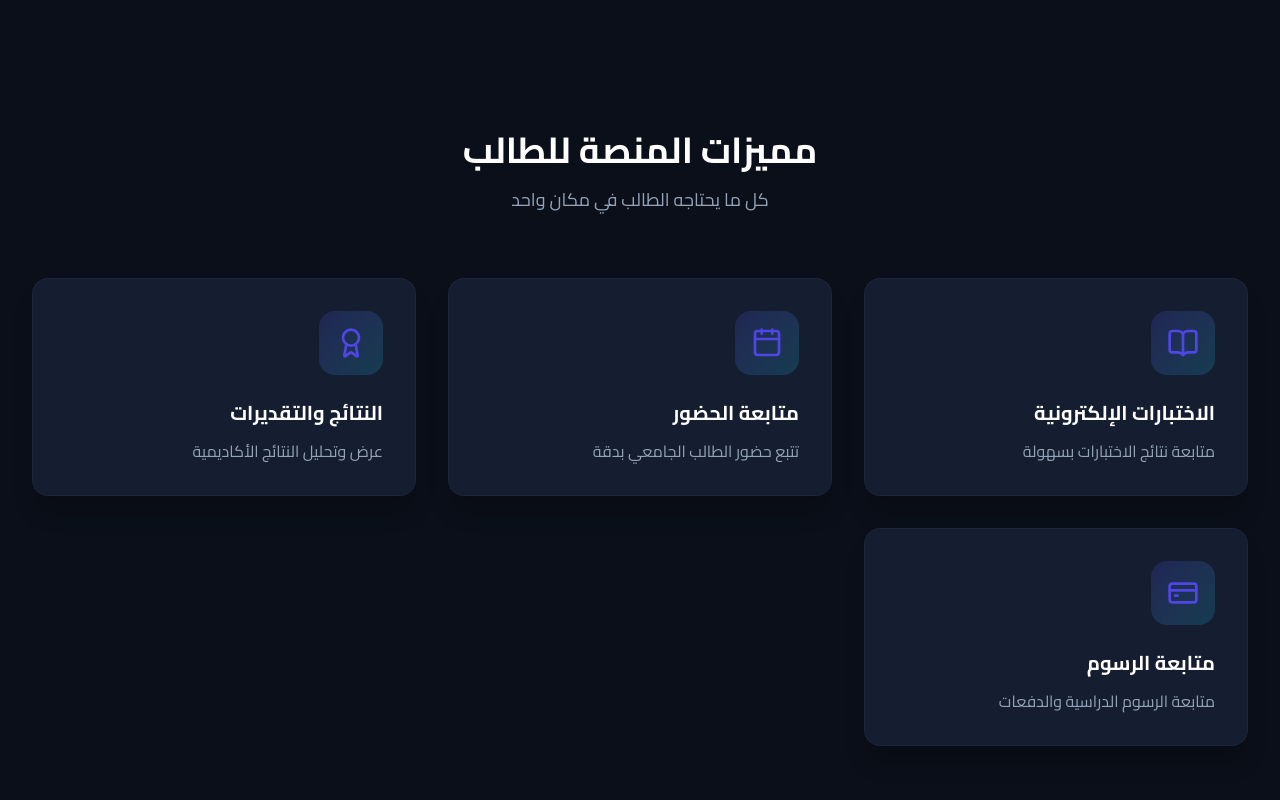
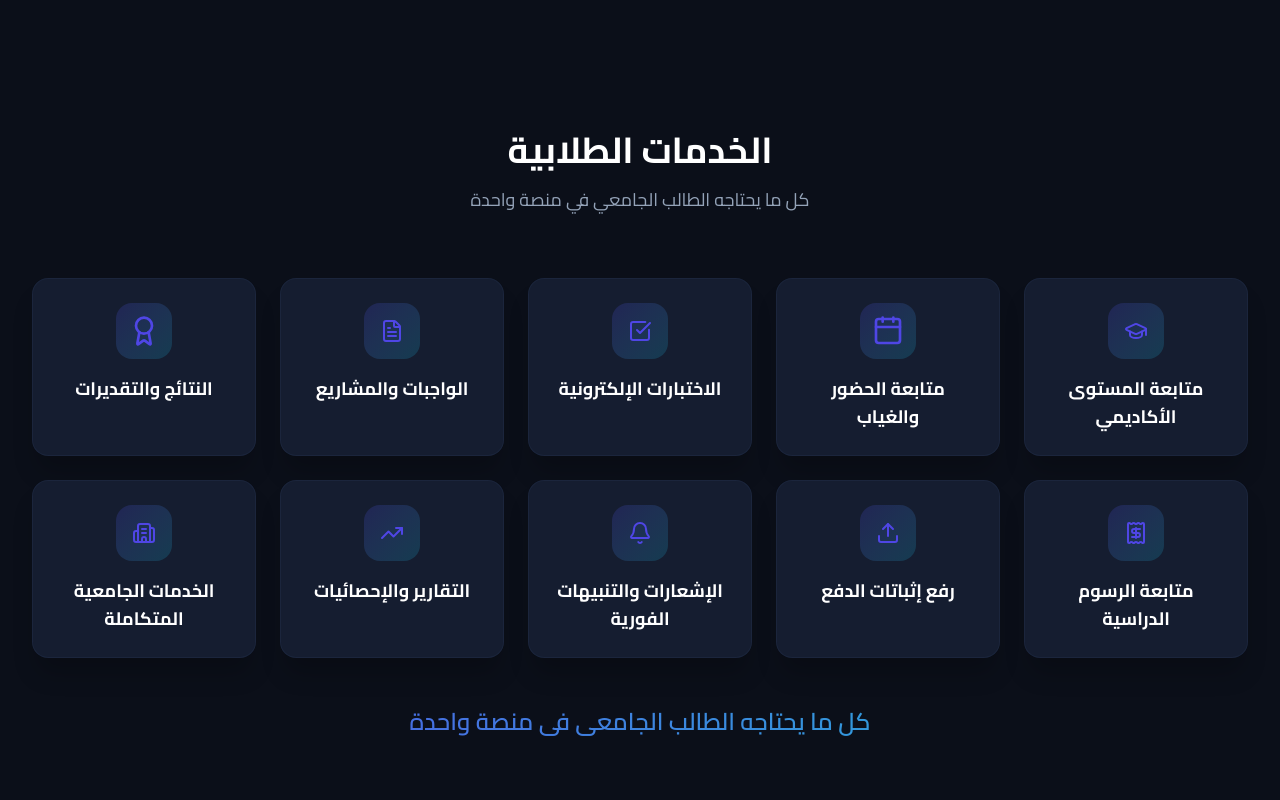
Before and after one commit to aalmoamly-pixel/attendance-system, a React (Vite) app: page / in a window 1280 px wide. Shown: the part 1420-2220 px from the top of the page. Built offline with nearby package versions, Linux system fonts and the light colour scheme; no server answers.

Commit message:
Add student services section and fix sidebar scroll

```diff
--- a/src/components/public/HomePage.tsx
+++ b/src/components/public/HomePage.tsx
@@ -1,4 +1,4 @@
-import { Link } from 'react-router-dom';
+import { Link, useLocation } from 'react-router-dom';
 import {
   Users,
   BookOpen,
@@ -13,10 +13,16 @@ import {
   Bell,
   BarChart3,
   Globe,
-  School
+  School,
+  FileText as FileDocument,
+  ClipboardList,
+  Receipt,
+  TrendingUp as TrendingUpIcon,
+  Building2
 } from 'lucide-react';
 import PublicLayout from './PublicLayout';
 import { useCMS } from '../../contexts/CMSContext';
+import { useEffect } from 'react';
 
 const iconMap: Record<string, React.ReactNode> = {
   Users: <Users className="w-8 h-8" />,
@@ -32,11 +38,69 @@ const iconMap: Record<string, React.ReactNode> = {
   Bell: <Bell className="w-6 h-6" />,
   BarChart3: <BarChart3 className="w-6 h-6" />,
   Globe: <Globe className="w-6 h-6" />,
-  School: <School className="w-6 h-6" />
+  School: <School className="w-6 h-6" />,
+  ClipboardList: <ClipboardList className="w-6 h-6" />,
+  Receipt: <Receipt className="w-6 h-6" />,
+  TrendingUp: <TrendingUpIcon className="w-6 h-6" />,
+  Building2: <Building2 className="w-6 h-6" />,
+  FileDocument: <FileDocument className="w-6 h-6" />
 };
+
+const studentServices = [
+  { id: 1, title: 'متابعة المستوى الأكاديمي', icon: 'GraduationCap' },
+  { id: 2, title: 'متابعة الحضور والغياب', icon: 'Calendar' },
+  { id: 3, title: 'الاختبارات الإلكترونية', icon: 'CheckSquare' },
+  { id: 4, title: 'الواجبات والمشاريع', icon: 'FileDocument' },
+  { id: 5, title: 'النتائج والتقديرات', icon: 'Award' },
+  { id: 6, title: 'متابعة الرسوم الدراسية', icon: 'Receipt' },
+  { id: 7, title: 'رفع إثباتات الدفع', icon: 'Upload' },
+  { id: 8, title: 'الإشعارات والتنبيهات الفورية', icon: 'Bell' },
+  { id: 9, title: 'التقارير والإحصائيات', icon: 'TrendingUp' },
+  { id: 10, title: 'الخدمات الجامعية المتكاملة', icon: 'Building2' }
+];
 
 export default function HomePage() {
   const { cmsData, loading } = useCMS();
+  const location = useLocation();
+
+  // Handle smooth scroll to hash when location changes
+  useEffect(() => {
+    if (location.hash) {
+      const id = location.hash.slice(1);
+      const element = document.getElementById(id);
+      if (element) {
+        const offset = 100;
+        const elementPosition = element.getBoundingClientRect().top;
+        const offsetPosition = elementPosition + window.pageYOffset - offset;
+
+        window.scrollTo({
+          top: offsetPosition,
+          behavior: 'smooth'
+        });
+      }
+    }
+  }, [location.hash]);
+
+  const handleSmoothScroll = (e: React.MouseEvent, id: string) => {
+    e.preventDefault();
+
+    if (location.pathname !== '/') {
+      window.location.href = `/#${id}`;
+      return;
+    }
+
+    const element = document.getElementById(id);
+    if (element) {
+      const offset = 100;
+      const elementPosition = element.getBoundingClientRect().top;
+      const offsetPosition = elementPosition + window.pageYOffset - offset;
+
+      window.scrollTo({
+        top: offsetPosition,
+        behavior: 'smooth'
+      });
+    }
+  };
 
   if (loading || !cmsData) {
     return (
@@ -52,7 +116,7 @@ export default function HomePage() {
     <PublicLayout>
       <div className="max-w-7xl mx-auto px-4 sm:px-6 lg:px-8">
         {/* Hero Section */}
-        <section className="text-center py-16 lg:py-24">
+        <section id="home" className="text-center py-16 lg:py-24">
           <div className="max-w-5xl mx-auto">
             <h1 className="text-4xl md:text-6xl font-bold text-white mb-6 leading-tight">
               {cmsData.homepage.hero_title}
@@ -64,9 +128,12 @@ export default function HomePage() {
               {cmsData.homepage.hero_subtitle_2}
             </p>
             <div className="flex flex-col sm:flex-row items-center justify-center gap-4">
-              <Link to={cmsData.homepage.hero_button_primary_link} className="btn-primary text-lg px-8 py-4">
-                {cmsData.homepage.hero_button_primary}
-              </Link>
+              <button
+                onClick={(e) => handleSmoothScroll(e, 'student-services')}
+                className="btn-primary text-lg px-8 py-4"
+              >
+                استكشف خدمات الطالب
+              </button>
               <Link to={cmsData.homepage.hero_button_secondary_link} className="btn-secondary text-lg px-8 py-4">
                 {cmsData.homepage.hero_button_secondary}
               </Link>
@@ -101,6 +168,37 @@ export default function HomePage() {
                 <div className="text-dark-muted text-lg">{stat.label}</div>
               </div>
             ))}
+          </div>
+        </section>
+
+        {/* Student Services Section */}
+        <section id="student-services" className="py-20">
+          <div className="text-center mb-16">
+            <h2 className="text-3xl md:text-4xl font-bold text-white mb-4">الخدمات الطلابية</h2>
+            <p className="text-dark-muted text-lg max-w-2xl mx-auto">
+              كل ما يحتاجه الطالب الجامعي في منصة واحدة
+            </p>
+          </div>
+
+          <div className="grid grid-cols-1 sm:grid-cols-2 lg:grid-cols-3 xl:grid-cols-5 gap-6">
+            {studentServices.map((service, index) => (
+              <div
+                key={service.id}
+                className="glass-card p-6 hover:border-brand-primary/50 transition-all group animate-slide-up flex flex-col items-center text-center"
+                style={{ animationDelay: `${index * 60}ms` }}
+              >
+                <div className="w-14 h-14 rounded-2xl bg-gradient-to-br from-brand-primary/20 to-brand-secondary/20 flex items-center justify-center text-brand-primary mb-4 group-hover:scale-110 transition-transform">
+                  {iconMap[service.icon]}
+                </div>
+                <h3 className="text-lg font-bold text-white">{service.title}</h3>
+              </div>
+            ))}
+          </div>
+
+          <div className="mt-12 text-center">
+            <p className="text-xl md:text-2xl font-semibold bg-gradient-to-r from-brand-primary to-brand-secondary bg-clip-text text-transparent">
+              كل ما يحتاجه الطالب الجامعي في منصة واحدة
+            </p>
           </div>
         </section>
 
```
